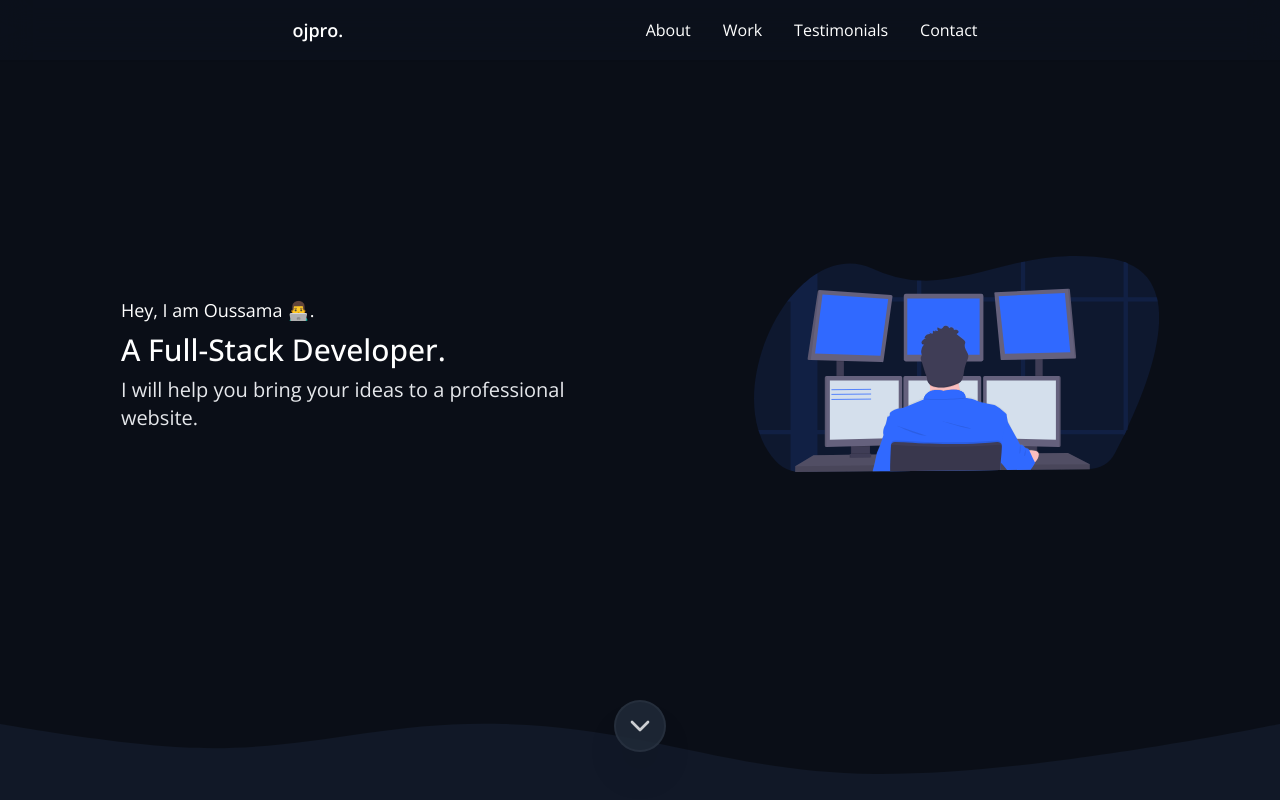
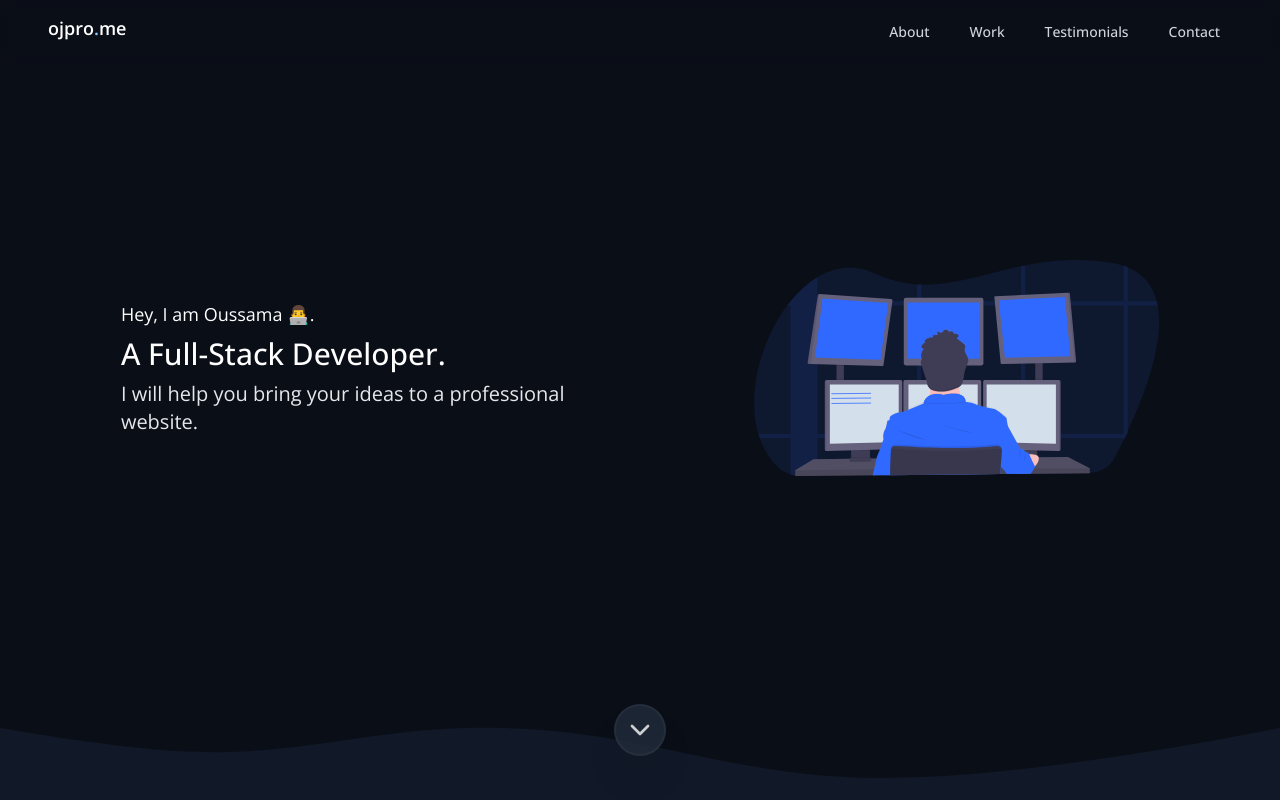
Before and after one commit to ojpro/portfolio-v2, a Next.js app: page / in a window 1280 px wide. Shown: the top 800 px of the page. Built offline with nearby package versions, Linux system fonts and the light colour scheme.

Commit message:
🎇changed the UI of the navigation bar using headless UI

```diff
--- a/package.json
+++ b/package.json
@@ -9,6 +9,7 @@
     "lint": "next lint"
   },
   "dependencies": {
+    "@headlessui/react": "^1.7.13",
     "@types/node": "18.15.0",
     "@types/react": "18.0.28",
     "@types/react-dom": "18.0.11",
--- a/src/components/partials/Navbar.tsx
+++ b/src/components/partials/Navbar.tsx
@@ -1,23 +1,81 @@
-export default function Navbar() {
+import { useState } from 'react'
+import { Disclosure } from '@headlessui/react'
+import {HiBars3BottomRight,HiOutlineXMark} from "react-icons/hi2"
+
+interface Navigation {
+  name: string,
+  href: string,
+  current: boolean
+}
+
+export default function Example() {
+
+  const [navigation, setNavigation] = useState<Navigation[]>([
+    { name: 'About', href: '#about', current: true },
+    { name: 'Work', href: '#work', current: false },
+    { name: 'Testimonials', href: '#testimonials', current: false },
+    { name: 'Contact', href: '#contact', current: false },
+  ]);
+
   return (
-    <>
-      <nav className="flex flex-row justify-evenly items-center shadow-sm backdrop-blur-lg dark:bg-opacity-50 leading-8 py-3 sticky top-0 left-0 right-0 bg-black/30 z-50">
-        <a href="#" className="text-lg font-bold">ojpro.</a>
-        <ul className="flex flex-row justify-evenly gap-3 group">
-          <li>
-            <a href="#about" className="inline-block py-0.5 px-2.5 group-hover:text-gray-400 dark:hover:text-white dark:hover:font-medium delay-100 ease-in-out">About</a>
-          </li>
-          <li>
-            <a href="#work" className="inline-block py-0.5 px-2.5 group-hover:text-gray-400 dark:hover:text-white dark:hover:font-medium delay-100 ease-in-out">Work</a>
-          </li>
-          <li>
-            <a href="#testimonials" className="inline-block py-0.5 group-hover:text-gray-400 px-2.5 dark:hover:text-white dark:hover:font-medium delay-100 ease-in-out">Testimonials</a>
-          </li>
-          <li>
-            <a href="#contact" className="inline-block py-0.5 px-2.5 group-hover:text-gray-400 dark:hover:text-white dark:hover:font-medium delay-100 ease-in-out">Contact</a>
-          </li>
-        </ul>
-      </nav>
-    </>
-  );
+    <Disclosure as="nav" className="backdrop-blur-sm sticky top-0 left-0 right-0 bg-black/40 bg-opacity-60 z-20">
+      {({ open }) => (
+        <>
+          <div className="mx-auto max-w-7xl px-2 sm:px-6 lg:px-8">
+            <div className="relative flex h-16 items-center justify-between">
+              <div className="flex flex-1 items-center justify-between sm:items-stretch sm:justify-between p-4">
+                <div className="flex flex-shrink-0 items-start">
+                  <a href="#" className='text-lg font-bold'>
+                    ojpro<span className="text-blue-300">.</span>me
+                  </a>
+                </div>
+                <div className="hidden sm:ml-6 sm:block">
+                  <div className="flex space-x-4">
+                    {navigation.map((item) => (
+                      <a
+                        key={item.name}
+                        href={item.href}
+                        className="text-gray-300 hover:bg-slate-800 hover:text-white rounded px-3 py-2 text-sm font-medium"
+                        aria-current={item.current ? 'page' : undefined}
+                      >
+                        {item.name}
+                      </a>
+                    ))}
+                  </div>
+                </div>
+                <div className="flex items-end sm:hidden">
+                  {/* Mobile menu button*/}
+                  <Disclosure.Button className="inline-flex items-center justify-center rounded-md p-2 text-gray-400 hover:bg-gray-800 hover:text-white focus:outline-none focus:ring-2 focus:ring-inset focus:ring-gray-500">
+                    <span className="sr-only">Open main menu</span>
+                    {open ? (
+                      <HiOutlineXMark className="block h-6 w-6" aria-hidden="true" />
+                    ) : (
+                      <HiBars3BottomRight className="block h-6 w-6" aria-hidden="true" />
+                    )}
+                  </Disclosure.Button>
+                </div>
+              </div>
+            </div>
+          </div>
+
+          <Disclosure.Panel className="sm:hidden">
+            <div className="space-y-1 px-2 pb-3 pt-2">
+              {navigation.map((item) => (
+                <Disclosure.Button
+                  key={item.name}
+                  as="a"
+                  href={item.href}
+                  className="text-gray-300 hover:bg-gray-700 hover:text-white block rounded-md px-3 py-2 text-base font-medium"
+                  aria-current={item.current ? 'page' : undefined}
+                >
+                  {item.name}
+                </Disclosure.Button>
+              ))}
+            </div>
+          </Disclosure.Panel>
+        </>
+      )
+      }
+    </Disclosure >
+  )
 }
```
Also changed, not shown: 1 other file (tests, documents, lock files or other folders).
